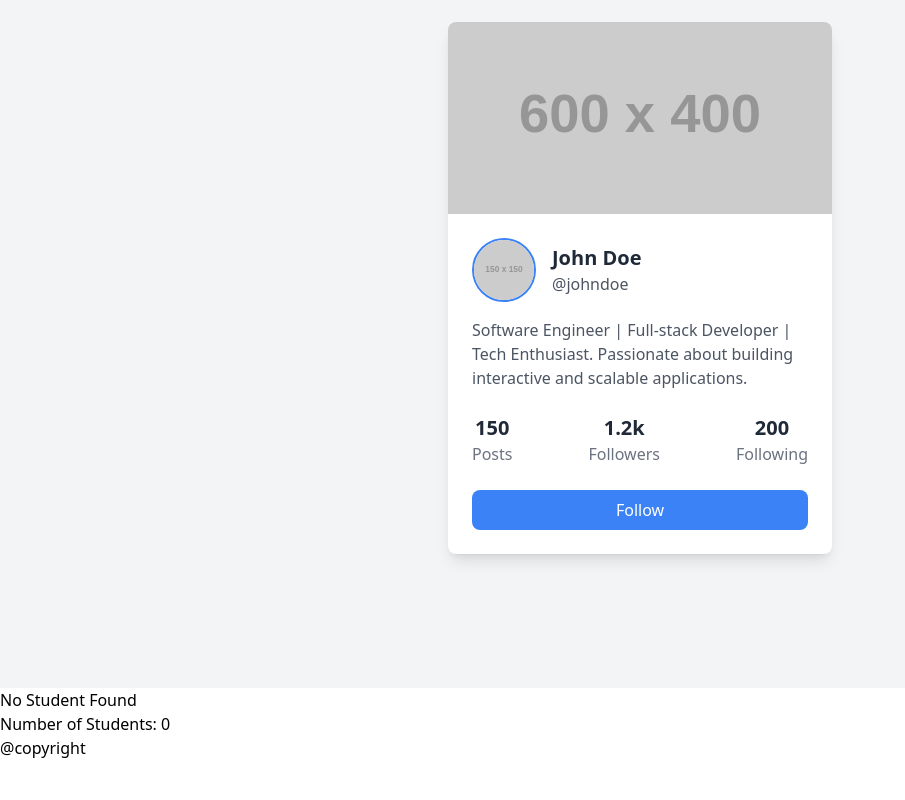
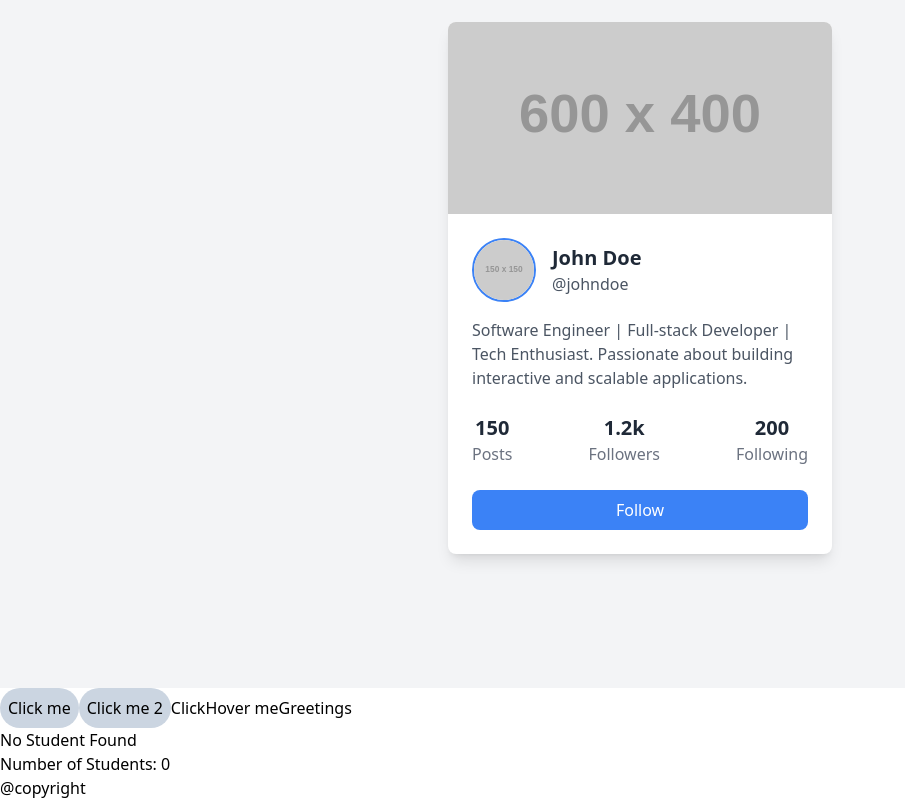
Before and after one commit to bijoymandal/react-v19, a React (Vite) app: page / in a window 1280 px wide. Shown: the part 774-1574 px from the top of the page, without its empty margins (0-905 px from the left). Before the commit the page ends 1534 px from the top, so only its background shows below. Built offline with nearby package versions, Linux system fonts and the light colour scheme.

Commit message:
Event use in props child to parent

```diff
--- /dev/null
+++ b/src/components/EventProps.jsx
@@ -0,0 +1,31 @@
+export const EventProps = () =>{
+
+    const HandleWelcomeUser=(user)=>{
+        alert(`hey,${user}`);
+    };
+
+    const handleHover=()=>{
+        alert('hey i am hover me');
+    };
+    return (
+        <>
+            <WelcomeUser onClick={()=>HandleWelcomeUser('click')} onMouseEnter={handleHover}/>
+        </>
+    );
+}
+
+
+const WelcomeUser = (props) =>{
+    const {onClick,onMouseEnter} =props;
+    const handleGreeting = ()=>{
+        console.log(`Hey! Use Welcome`);
+        onClick();
+    };
+    return(
+        <>
+        <button onClick={onClick}>Click</button>
+        <button onMouseEnter={onMouseEnter}>Hover me</button>
+        <button onClick={handleGreeting}>Greetings</button>
+        </>
+    );
+}
--- a/src/components/NetflixSeries.jsx
+++ b/src/components/NetflixSeries.jsx
@@ -1,4 +1,6 @@
 import seriesData from "../api/seriesData.json";
+import { EventHandling } from "./EventHandling";
+import { EventProps } from "./EventProps";
 import { ProfileCard } from "./Profile";
 import { SeriesCard } from "./SeriesCard";
 
@@ -24,14 +26,18 @@ export const NetflixCode = () => {
                 )}
         </ul>
         <ProfileCard></ProfileCard>
+        <EventHandling/>
+        <EventProps />
       </>
     );
   };
 
 
   const Footer = ()=>{
-    return(<>
-        <p>@copyright</p>
-    </>);
+    return(
+      <>
+          <p>@copyright</p>
+      </>
+    );
   };
   export default Footer;
```
Also changed, not shown: 1 other file (tests, documents, lock files or other folders).
